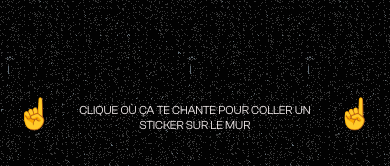
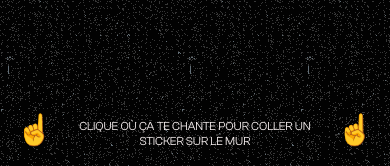
Before and after one commit to blobby-bobby/sticker-wall, a React (Vite) app: page / in a window 390 px wide. Shown: the part 678-844 px from the top of the page. Built offline with nearby package versions, Linux system fonts and the light colour scheme.

Commit message:
fix padding of instructions on mobile devices

```diff
--- a/src/components/Wall/styles.scss
+++ b/src/components/Wall/styles.scss
@@ -86,6 +86,6 @@ text {
 
 @media (max-width: 577px) {
     .instructions {
-        padding: 2rem 1rem;
+        padding: 1rem;
     }
 }
```
